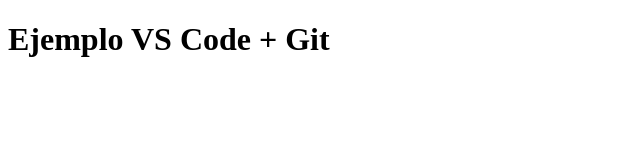
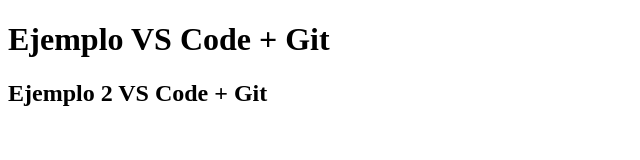
Before and after one commit to anxogutierrez/tarea2_grupo, a plain HTML site: page index.html in a window 1280 px wide. Shown: the whole page, without its empty margins (0-640 px from the left). Drawn offline with Linux system fonts and the light colour scheme.

Commit message:
2do commit

```diff
--- a/index.html
+++ b/index.html
@@ -7,5 +7,6 @@
 </head>
 <body>
     <h1>Ejemplo VS Code + Git</h1>
+    <h2>Ejemplo 2 VS Code + Git</h2>
 </body>
 </html>
```
